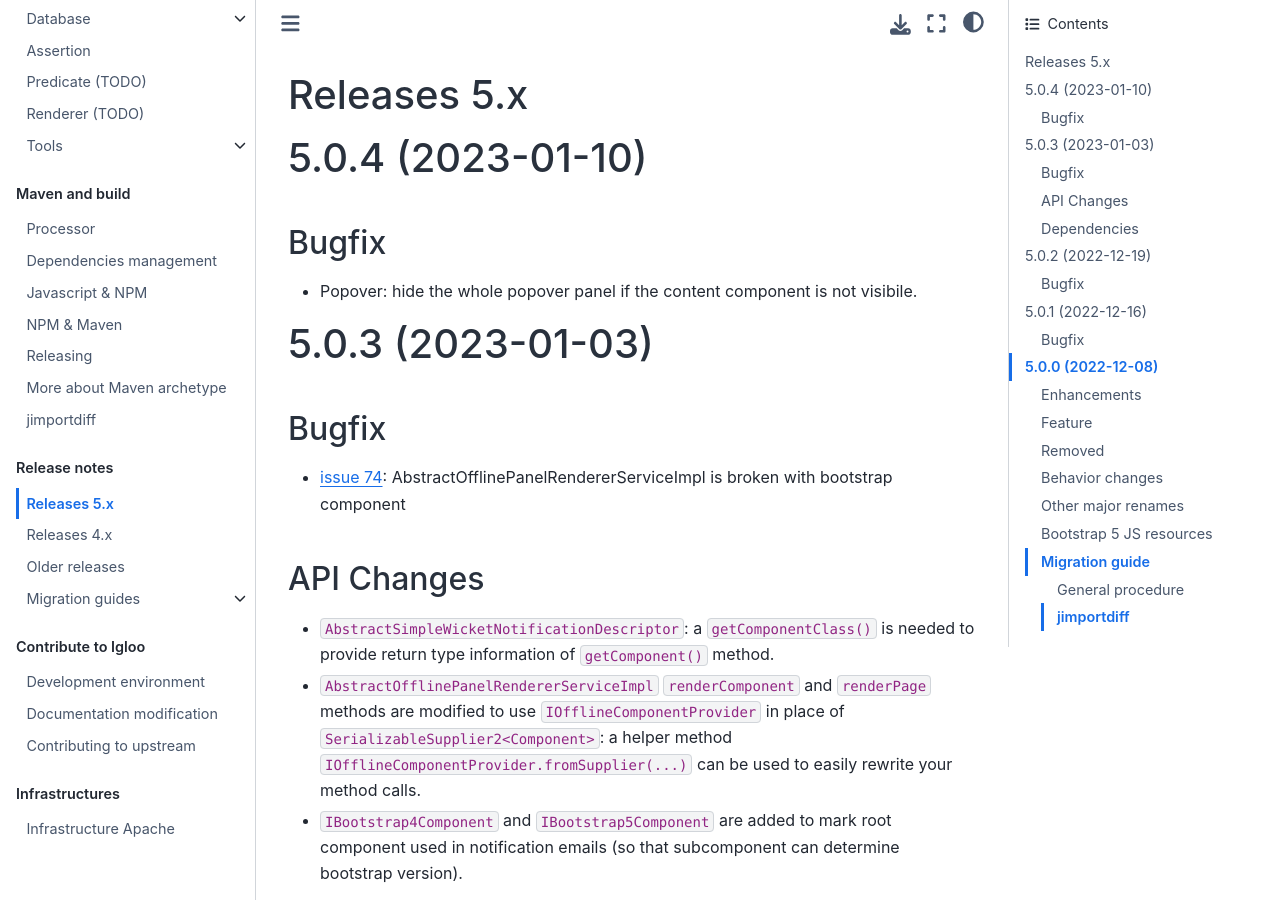
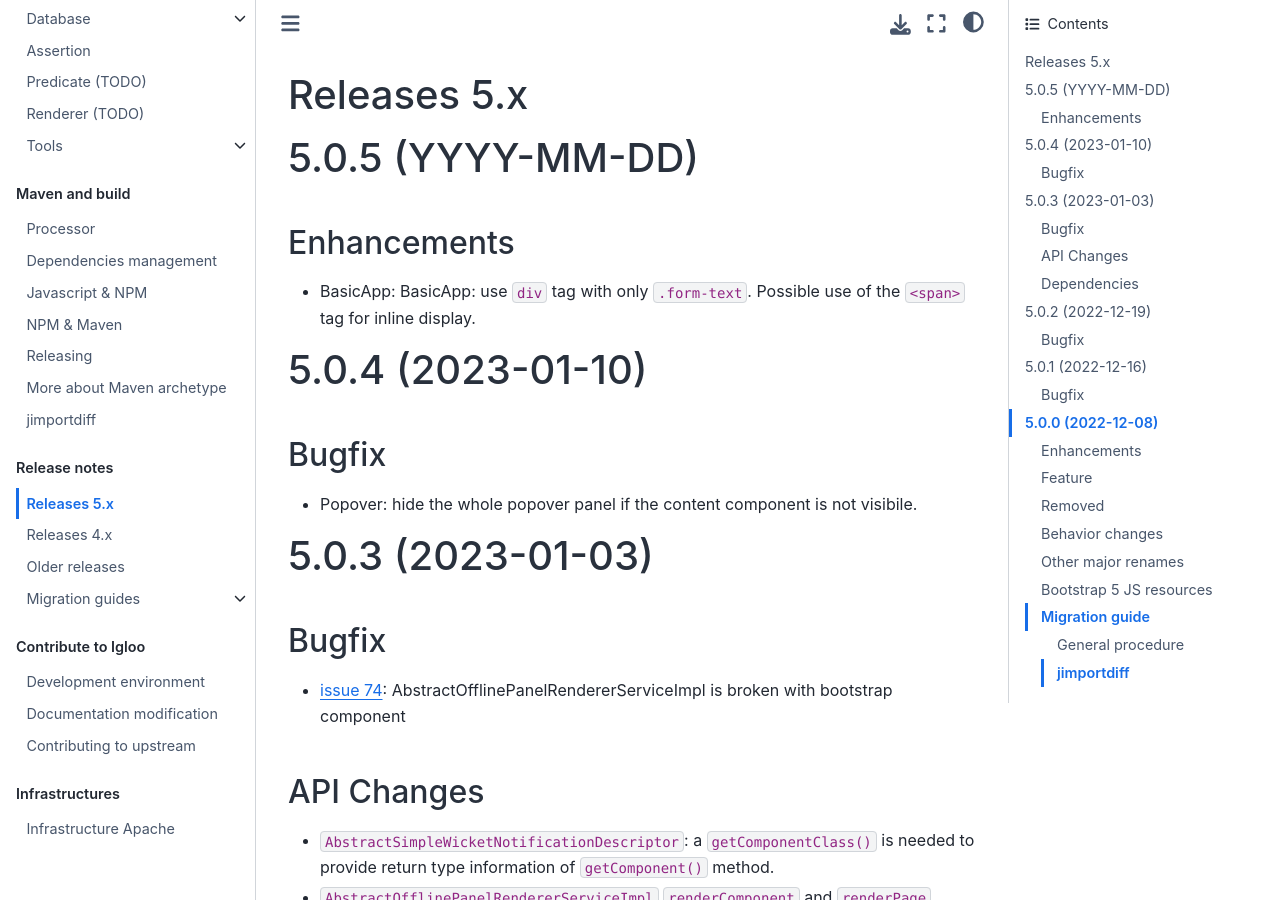
Before and after one commit to igloo-project/igloo-doc, a Sphinx documentation site: the page built from source/release-notes/releases-5.x.md, in a window 1280 px wide and 900 px high. Built offline with Sphinx 7.4.7 and the Sphinx Book theme 1.1.4, drawn with Linux system fonts in a browser that asks for light colours.

Commit message:
Changelog 5.0.5

```diff
--- a/source/release-notes/releases-5.x.md
+++ b/source/release-notes/releases-5.x.md
@@ -1,4 +1,13 @@
 # Releases 5.x
+
+(v5.0.5)=
+
+# 5.0.5 (YYYY-MM-DD)
+
+## Enhancements
+
+* BasicApp: BasicApp: use `div` tag with only `.form-text`. Possible use of the
+`<span>` tag for inline display.
 
 (v5.0.4)=
 
```
